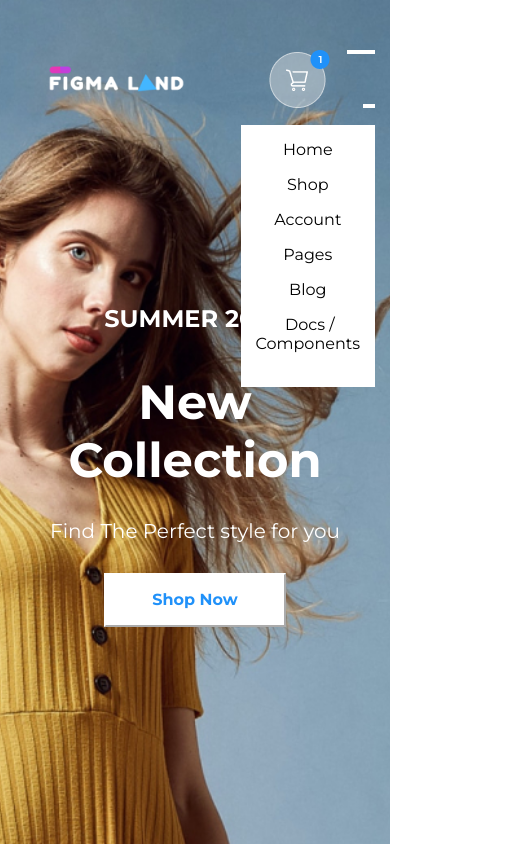
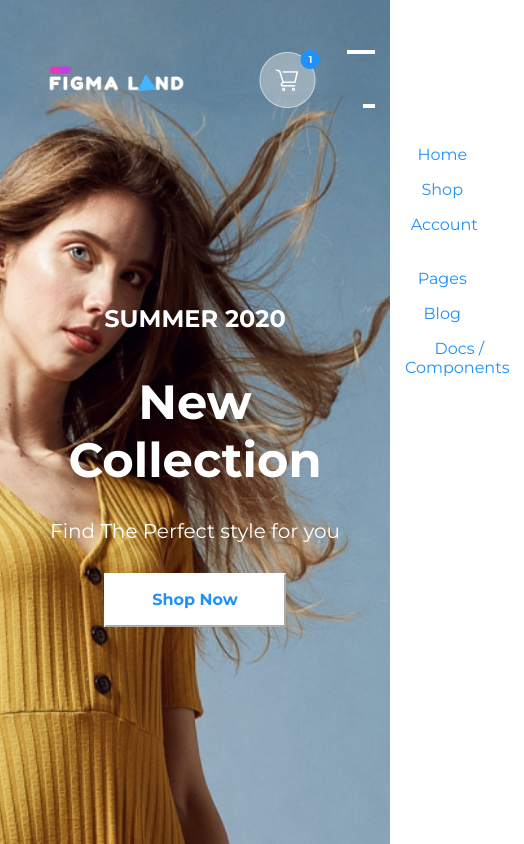
Before and after one commit to JanKviatsinski/Proekt2, a plain HTML site: page src/index.html in a window 390 px wide. Both pictures are taken after a click on the label 360 px from the left and 79 px from the top of the page. Shown: the top 844 px of the page, 524 px wide, since content can reach past the window. Drawn offline with nearby package versions, Linux system fonts and the light colour scheme; files that its build step writes are made by us from their sources.

Commit message:
mobile menu  grid

```diff
--- a/src/index.html
+++ b/src/index.html
@@ -20,14 +20,21 @@
                 <img class="logo" src="./img/Logo.png" alt="Logo">
             </picture>
 
-            <ul class="main-navigation">
+            <nav class="main-navigation__wrap">
+                <input id="menu" type="checkbox" name="mobile-menu" hidden >
+                <label for="menu" class="mobile-menu__label"></label>
+
+                <div class="mobile-menu-wrap">
+                <ul class="main-navigation">
                 <li><a class="btn-anim">Home</a></li>
                 <li><a class="btn-anim">Shop</a></li>
                 <li><a class="btn-anim">Account</a></li>
                 <li><a class="btn-anim">Pages</a></li>
                 <li><a class="btn-anim">Blog</a></li>
                 <li><a class="btn-anim">Docs / Components</a></li>
-            </ul>
+                </ul>
+                </div>
+            </nav>
 
             <div class="main-header__user-tools">
                 <button class="main-header__button-login">
@@ -42,7 +49,7 @@
                 </button>
 
                 <div class="mobile-menu">
-                    <input id="menu" type="checkbox" name="mobile-menu" hidden>
+<!--                    <input id="menu" type="checkbox" name="mobile-menu" hidden>-->
                     <label for="menu" class="mobile-menu__label"></label>
                     <nav class="mobile-menu-wrap">
                         <ul class="mobile-navigation">
--- a/src/styles/S_main-header.scss
+++ b/src/styles/S_main-header.scss
@@ -34,12 +34,13 @@
 }
 
 .mobile-menu__label{
+  display: none;
   position: relative;
   min-height: 58px;
   min-width: 30px;
   top: 0;
   right: 0;
-  display: block;
+  //display: block;
   z-index: 10;
 }
 
@@ -70,21 +71,7 @@
   background: var(--background-color1);
 }
 
-.mobile-navigation{
-  text-align: center;
-  padding: 15px;
 
-  li{
-    margin-bottom: 16px;
-  }
-  li:last-child{
-    margin: 0;
-  }
-}
-
-#menu:checked ~ .mobile-menu-wrap {
-  display: block;
-}
 
 .main-header__nav-wrap {
   display: grid;
@@ -96,11 +83,14 @@
   margin-bottom: 20px;
 }
 
+.main-navigation__wrap{
+  min-width: 606px;
+}
+
 .main-navigation{
   display: flex;
-  flex-direction: row;
+  height: 100%;
   align-items: center;
-  min-width: 606px;
 
   li{
     margin-right: 30px;
--- a/src/styles/media.scss
+++ b/src/styles/media.scss
@@ -11,18 +11,17 @@
                  "nav nav";
   }
 
-  //.main-header__user-tools,
-  //.main-navigation{
-  //  justify-content: space-between;
-  //}
-
   .logo {
     grid-area: logo;
     width: 80%;
   }
 
+  .main-navigation__wrap{
+    grid-area: nav;
+    //justify-content: center;
+  }
+
   .main-navigation{
-    grid-area: nav;
     justify-content: center;
   }
 
@@ -42,27 +41,64 @@
 }
 
 @media (max-width: 770px) {
-  .main-header__nav-wrap {
-    display: flex;
-    //работает гап
-    grid-gap: 0;
-    width: 100%;
-    justify-content: space-between;
+  .main-header__nav-wrap{
+    grid-template-columns: auto 1fr auto auto ;
+    grid-template-rows: auto;
+    grid-template-areas:
+                "logo . tools nav";
   }
 
+  .main-navigation__wrap{
+    min-width: auto;
+  }
+
+  .main-navigation{
+    position: absolute;
+    top: 55px;
+
+    display: block;
+    text-align: center;
+    padding: 15px;
+
+    li{
+      margin-bottom: 16px;
+
+      a{
+        color: var(--text-color2);
+      }
+
+    }
+    li:last-child{
+      margin: 0;
+    }
+  }
+
+  //.main-header__user-tools{
+  //  display: grid;
+  //  grid-template-rows:  1fr;
+  //  grid-template-columns: 1fr 1fr;
+  //  grid-template-areas:
+  //              "bask nav";
+  //}
+
   .main-header__button-basket{
+    //grid-area: bask;
     display: flex;
     margin-right: 15px;
   }
 
-  .mobile-menu{
+  .mobile-menu__label{
     display: block;
   }
 
-  .main-navigation,
+  .mobile-menu-wrap,
   .main-header__button-login,
   .main-header__button-liked{
     display: none;
+  }
+
+  #menu:checked ~ .mobile-menu-wrap {
+    display: block;
   }
 }
 
```
